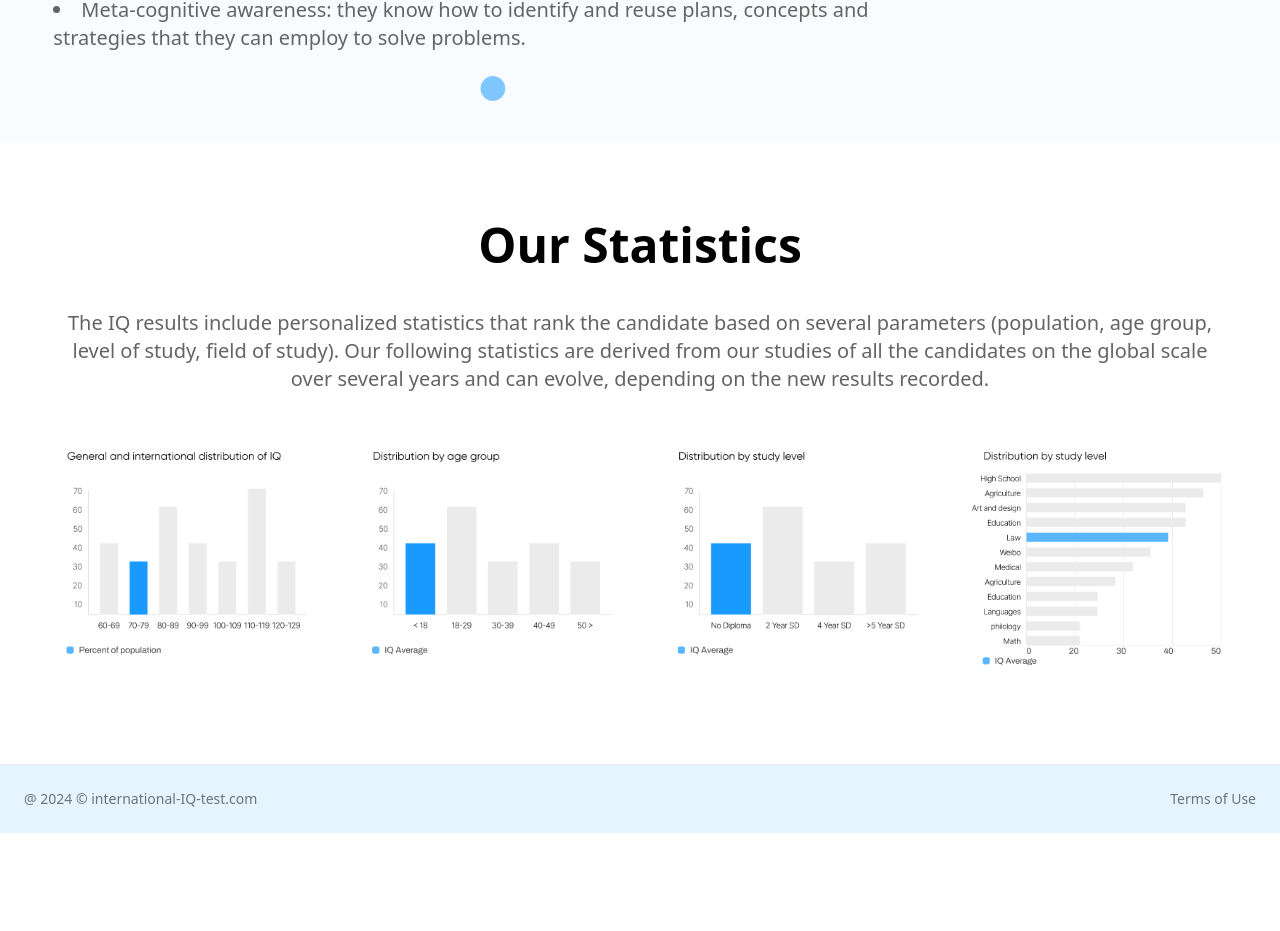
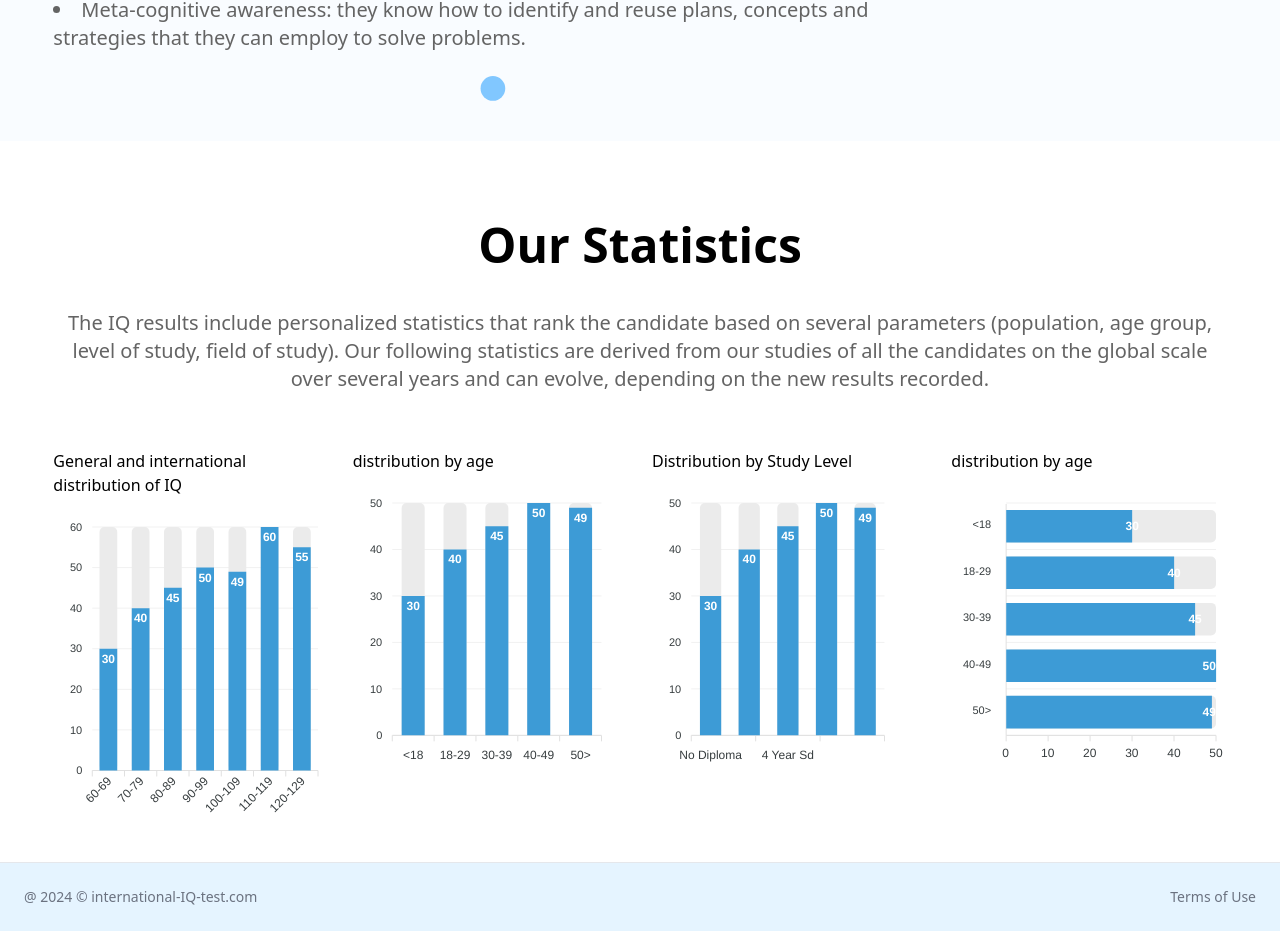
Before and after one commit to zeeshan-rajpot/IQWEBSITE, a React (Vite) app: page / in a window 1280 px wide. Shown: the part 2570-3501 px from the top of the page. Before the commit the page ends 3403 px from the top, so only its background shows below. Built offline with nearby package versions, Linux system fonts and the light colour scheme.

Commit message:
new code

```diff
--- a/package.json
+++ b/package.json
@@ -10,7 +10,9 @@
     "preview": "vite preview"
   },
   "dependencies": {
+    "apexcharts": "^3.49.1",
     "react": "^18.2.0",
+    "react-apexcharts": "^1.4.1",
     "react-dom": "^18.2.0",
     "react-router-dom": "^6.23.0"
   },
--- /dev/null
+++ b/src/Pages/Home/DistributionAge.jsx
@@ -0,0 +1,91 @@
+import React from 'react';
+import ReactApexChart  from 'react-apexcharts';
+
+const DistributionAge = () => {
+
+
+    const chartData = {
+        options: {
+          chart: {
+            type: "bar",
+            toolbar: {
+              show: false,
+            },
+          },
+          plotOptions: {
+            bar: {
+              horizontal: false,
+              columnWidth: "55%",
+              colors: {
+                backgroundBarColors: ["#EBEBEB"],
+                backgroundBarOpacity: 1,
+                backgroundBarRadius: 5,
+              },
+              dataLabels: {
+                position: "top",
+              },
+            },
+          },
+          xaxis: {
+            categories: [
+              "<18",
+              "18-29",
+              "30-39",
+              "40-49",
+              "50>",
+
+
+            ],
+          },
+          tooltip: {
+            shared: true,
+            intersect: false,
+            y: {
+              formatter: function (val) {
+                return val;
+              },
+            },
+          },
+          fill: {
+            opacity: 1,
+          },
+          colors: ["#3D9BD6"],
+          grid: {
+            borderColor: "#f1f1f1",
+          },
+
+        },
+
+        series: [
+          {
+            name: "Rides",
+            data: [30, 40, 45, 50, 49],
+          },
+        ],
+
+        title: [
+          {
+            text: 'distribution by age',
+        },
+        ],
+
+      };
+
+
+  return (
+    <div className="chart">
+    {/* <Chart
+      options={chartData.options}
+      series={chartData.series}
+      type="bar"
+      height={350}
+    /> */}
+
+<p>{chartData.title[0].text}</p>
+
+<ReactApexChart options={chartData.options} series={chartData.series} type="bar" height={300} />
+  </div>
+  );
+}
+
+export default DistributionAge;
--- /dev/null
+++ b/src/Pages/Home/DistributionI.jsx
@@ -0,0 +1,89 @@
+import React from "react";
+import ReactApexChart  from 'react-apexcharts';
+
+const DistributionIq = () => {
+  const chartData = {
+    options: {
+      chart: {
+        type: "bar",
+        toolbar: {
+          show: false,
+        },
+      },
+      plotOptions: {
+        bar: {
+          horizontal: false,
+          columnWidth: "55%",
+          colors: {
+            backgroundBarColors: ["#EBEBEB"],
+            backgroundBarOpacity: 1,
+            backgroundBarRadius: 5,
+          },
+          dataLabels: {
+            position: "top",
+          },
+        },
+      },
+      xaxis: {
+        categories: [
+          "60-69",
+          "70-79",
+          "80-89",
+          "90-99",
+          "100-109",
+          "110-119",
+          "120-129",
+
+        ],
+      },
+      tooltip: {
+        shared: true,
+        intersect: false,
+        y: {
+          formatter: function (val) {
+            return val;
+          },
+        },
+      },
+      fill: {
+        opacity: 1,
+      },
+      colors: ["#3D9BD6"],
+      grid: {
+        borderColor: "#f1f1f1",
+      },
+
+    },
+
+    series: [
+      {
+        name: "Rides",
+        data: [30, 40, 45, 50, 49, 60, 55],
+      },
+    ],
+
+    title: [
+      {
+        text: 'General and international distribution of IQ',
+    },
+    ],
+
+  };
+
+  return (
+    <div className="chart">
+    {/* <Chart
+      options={chartData.options}
+      series={chartData.series}
+      type="bar"
+      height={350}
+    /> */}
+
+<p>{chartData.title[0].text}</p>
+
+<ReactApexChart options={chartData.options} series={chartData.series} type="bar" height={350} />
+  </div>
+  );
+}
+
+export default DistributionIq;
--- /dev/null
+++ b/src/Pages/Home/StudyLevelsecond.jsx
@@ -0,0 +1,89 @@
+import React from 'react';
+import ReactApexChart  from 'react-apexcharts';
+
+const StudyLevelsecond = () => {
+
+    const chartData = {
+        options: {
+          chart: {
+            type: "bar",
+            toolbar: {
+              show: false,
+            },
+          },
+          plotOptions: {
+            bar: {
+              horizontal: true,
+              columnWidth: "55%",
+              colors: {
+                backgroundBarColors: ["#EBEBEB"],
+                backgroundBarOpacity: 1,
+                backgroundBarRadius: 5,
+              },
+              dataLabels: {
+                position: "top",
+              },
+            },
+          },
+          xaxis: {
+            categories: [
+              "<18",
+              "18-29",
+              "30-39",
+              "40-49",
+              "50>",
+
+
+            ],
+          },
+          tooltip: {
+            shared: true,
+            intersect: false,
+            y: {
+              formatter: function (val) {
+                return val;
+              },
+            },
+          },
+          fill: {
+            opacity: 1,
+          },
+          colors: ["#3D9BD6"],
+          grid: {
+            borderColor: "#f1f1f1",
+          },
+
+        },
+
+        series: [
+          {
+            name: "Rides",
+            data: [30, 40, 45, 50, 49],
+          },
+        ],
+
+        title: [
+          {
+            text: 'distribution by age',
+        },
+        ],
+
+      };
+
+  return (
+    <div className="chart">
+    {/* <Chart
+      options={chartData.options}
+      series={chartData.series}
+      type="bar"
+      height={350}
+    /> */}
+
+<p>{chartData.title[0].text}</p>
+
+<ReactApexChart options={chartData.options} series={chartData.series} type="bar" height={300} />
+  </div>
+  )
+}
+
+export default StudyLevelsecond
--- /dev/null
+++ b/src/Pages/Home/Studylevl.jsx
@@ -0,0 +1,80 @@
+import React from 'react';
+import ReactApexChart  from 'react-apexcharts';
+
+const Studylevl = () => {
+
+    const chartData = {
+        options: {
+          chart: {
+            type: "bar",
+            toolbar: {
+              show: false,
+            },
+          },
+          plotOptions: {
+            bar: {
+              horizontal: false,
+              columnWidth: "55%",
+              colors: {
+                backgroundBarColors: ["#EBEBEB"],
+                backgroundBarOpacity: 1,
+                backgroundBarRadius: 5,
+              },
+              dataLabels: {
+                position: "top",
+              },
+            },
+          },
+          xaxis: {
+            categories: [
+              "No Diploma",
+              "2",
+              "4 Year Sd",
+            //   "5 Year Sd",
+
+            ],
+          },
+          tooltip: {
+            shared: true,
+            intersect: false,
+            y: {
+              formatter: function (val) {
+                return val;
+              },
+            },
+          },
+          fill: {
+            opacity: 1,
+          },
+          colors: ["#3D9BD6"],
+          grid: {
+            borderColor: "#f1f1f1",
+          },
+
+        },
+
+        series: [
+          {
+            name: "Rides",
+            data: [30, 40, 45, 50, 49],
+          },
+        ],
+
+        title: [
+          {
+            text: 'Distribution by Study Level',
+        },
+        ],
+
+      };
+  return (
+    <div className="chart">
+
+<p>{chartData.title[0].text}</p>
+
+<ReactApexChart options={chartData.options} series={chartData.series} type="bar" height={300} />
+  </div>
+  );
+}
+
+export default Studylevl;
--- a/src/Pages/Home/index.jsx
+++ b/src/Pages/Home/index.jsx
@@ -2,6 +2,11 @@ import React, { useState } from 'react';
 import Navbar from '../../Compunents/Navbar'
 import Footer from '../../Compunents/Footer'
 import { Link } from 'react-router-dom'
+import DistributionIq from './DistributionI';
+import DistributionAge from './DistributionAge';
+import Studylevl from './Studylevl';
+import StudyLevelsecond from './StudyLevelsecond';
+
 
 const Home = () => {
   const [showAdditionalColumns, setShowAdditionalColumns] = useState(false);
@@ -256,7 +261,7 @@ const Home = () => {
 
 
 
-      <div className=" w-11/12 md:5/6 lg:5/6 2xl:w-4/6  py-10   mx-auto">
+      <div className=" w-11/12 md:5/6 lg:5/6 2xl:w-4/6  pt-10   mx-auto">
         <div className='text-center'>
         <h2 className="text-themeDarkBlue text-3xl md:text-4xl lg:text-5xl font-semibold py-10">
         Our Statistics
@@ -268,20 +273,21 @@ const Home = () => {
             </p>
 
         </div>
-        <div className="grid grid-cols-1 md:grid-cols-12 gap-x-12 py-14">
+        <div className="grid grid-cols-1 md:grid-cols-12 gap-x-6 pt-14">
 <div className="col-span-3">
-  <img src="/Frame 31.png" alt="" />
+  {/* <img src="/Frame 31.png" alt="" /> */}
+  <DistributionIq/>
   </div>
 <div className="col-span-3">
-<img src="/Frame 32.png" alt="" />
+<DistributionAge/>
 
 </div>
 <div className="col-span-3">
-<img src="/Frame 33.png" alt="" />
+<Studylevl/>
 
 </div>
 <div className="col-span-3">
-<img src="/Frame 34.png" alt="" />
+<StudyLevelsecond/>
 
 </div>
 
```
Also changed, not shown: src/Pages/Payment/Payment.jsx (+63 -12 lines), 1 other file (tests, documents, lock files or other folders).
